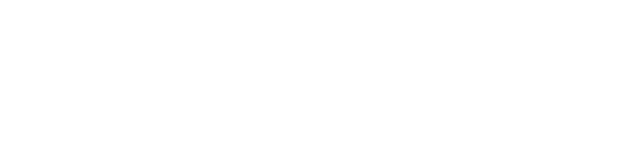
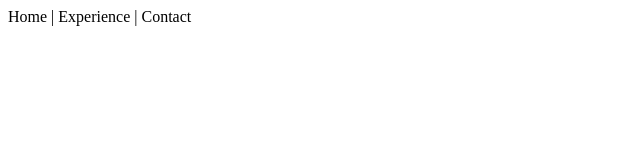
Before and after one commit to cpe207/lab02-faiinrd, a plain HTML site: page index.html in a window 1280 px wide. Shown: the whole page, without its empty margins (0-640 px from the left). Drawn offline with Linux system fonts and the light colour scheme.

```diff
--- a/index.html
+++ b/index.html
@@ -5,5 +5,7 @@
     <meta name="viewport" content="width=device-width, initial-scale=1.0" />
     <title>My Portfolio</title>
   </head>
-  <body></body>
+  <body>
+    Home | Experience | Contact
+  </body>
 </html>
```
Also changed, not shown: contact.html (added), experience.html (added).
